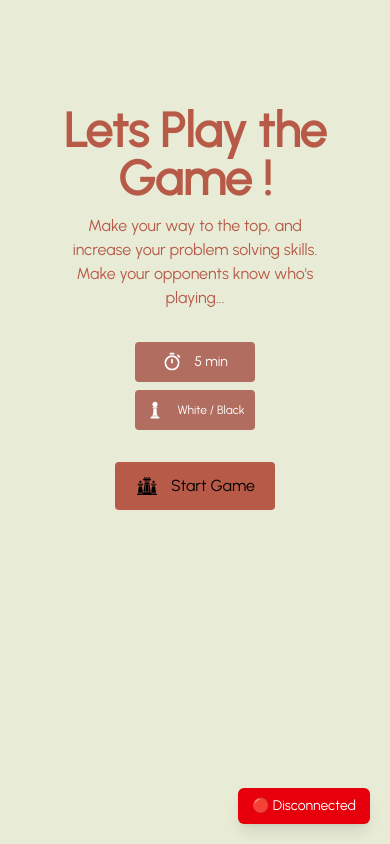
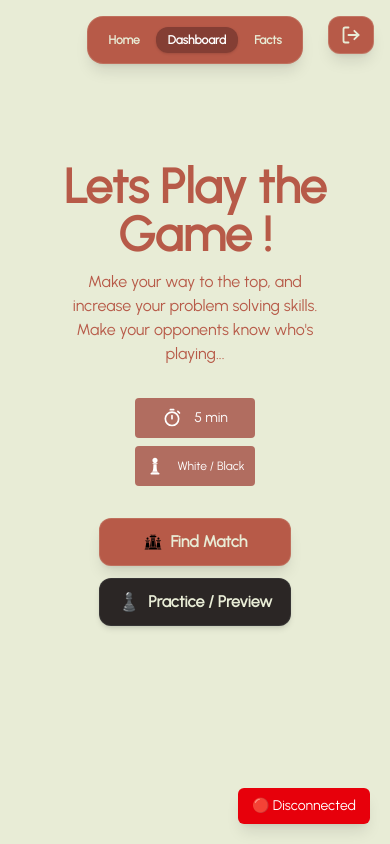
Before and after one commit to Algon31/Chesso, a React (Vite) app in the folder frontend/: page /Dashboard in a window 390 px wide. Built offline with nearby package versions, Linux system fonts and the light colour scheme; no server answers.

Commit message:
feat: 4-service docker stack, redis rate limiting, game logic tests, ui/ux audio & mobile polish, and ghcr ci/cd

```diff
--- a/frontend/src/App.jsx
+++ b/frontend/src/App.jsx
@@ -27,6 +27,8 @@ function AppContent() {
         <Route path="/signin" element={<Signin/>} />
         <Route path="/Dashboard" element={<Dashboard/>} />
         <Route path="/Gamepage/:gameID" element={<GamePage/>}/>
+        <Route path="/preview" element={<GamePage/>}/>
+        <Route path="/practice" element={<GamePage/>}/>
       </Routes>
 
       {/* ✅ Hide in mobile when on GamePage */}
--- a/frontend/src/Components/LogoutButton.jsx
+++ b/frontend/src/Components/LogoutButton.jsx
@@ -1,42 +1,65 @@
 import { toast } from "sonner";
-import { useContext } from "react";
+import { useContext, useState } from "react";
 import { useNavigate } from "react-router-dom";
 import { AuthContext } from "../context/AuthContext";
 import BackEndUrl from "../utilites/config";
 
 export default function LogoutButton() {
-  const { user , setUser } = useContext(AuthContext);
+  const { user, setUser, setUserData } = useContext(AuthContext);
   const navigate = useNavigate();
+  const [isLoggingOut, setIsLoggingOut] = useState(false);
 
   const handleLogout = async () => {
-    toast.success("Logging out...");
-    if(!user || user == null)
-    navigate("/signin");
+    if (isLoggingOut) return;
+    setIsLoggingOut(true);
+    toast.loading("Signing out...", { id: "logout" });
+
     try {
-      const res = await fetch(`${BackEndUrl}/auth/logout`, {
+      await fetch(`${BackEndUrl}/auth/logout`, {
         method: "POST",
         credentials: "include",
       });
-
-      if (!res.ok) throw new Error("Logout failed");
-
+    } catch (err) {
+      console.warn("Logout request notice:", err);
+    } finally {
       setUser(null);
+      if (setUserData) setUserData(null);
       localStorage.removeItem("userId");
-      toast.success("Logged out successfully");
+      localStorage.removeItem("userName");
+      localStorage.removeItem("userPicture");
+      localStorage.removeItem("jwtToken");
+      toast.success("Signed out successfully", { id: "logout" });
+      setIsLoggingOut(false);
       navigate("/signin");
-    } catch (err) {
-      console.error(err);
-      toast.error("Error logging out");
     }
   };
 
   return (
     <button
       onClick={handleLogout}
-      className="fixed top-5 z-50 right-5 bg-[#B75A48] rounded-sm w-12 h-12 cursor-pointer flex items-center justify-center text-white"
+      disabled={isLoggingOut}
+      title="Sign Out"
+      className="fixed top-4 right-4 md:top-5 md:right-6 z-50 bg-[#B75A48] hover:bg-[#843E34] active:scale-95 text-[#E8ECD6] rounded-xl px-3 py-2 md:px-4 md:py-2.5 shadow-lg border border-[#E8ECD6]/20 transition-all duration-200 flex items-center gap-2 font-medium cursor-pointer"
       aria-label="Logout"
     >
-      X
+      {/* Logout SVG Icon */}
+      <svg
+        xmlns="http://www.w3.org/2000/svg"
+        viewBox="0 0 24 24"
+        fill="none"
+        stroke="currentColor"
+        strokeWidth="2.2"
+        strokeLinecap="round"
+        strokeLinejoin="round"
+        className="w-5 h-5 text-[#E8ECD6]"
+      >
+        <path d="M9 21H5a2 2 0 0 1-2-2V5a2 2 0 0 1 2-2h4" />
+        <polyline points="16 17 21 12 16 7" />
+        <line x1="21" y1="12" x2="9" y2="12" />
+      </svg>
+      <span className="hidden sm:inline text-sm font-semibold tracking-wide">
+        Logout
+      </span>
     </button>
   );
 }
--- a/frontend/src/Components/Navbar.jsx
+++ b/frontend/src/Components/Navbar.jsx
@@ -1,38 +1,50 @@
-import { useLocation } from "react-router-dom";
+import { useLocation, Link } from "react-router-dom";
 import React from "react";
 
 export default function Navbar() {
   const location = useLocation();
 
   return (
-    <div className="fixed top-5 left-0 w-full z-50 flex justify-center bg-transparent">
-      <div
-        className="h-14 w-1/2 bg-[#B75A48] shadow-md text-center rounded-2xl flex justify-center overflow-hidden"
+    <div className="fixed top-4 md:top-5 left-0 w-full z-40 flex justify-center pointer-events-none px-4">
+      <nav
+        aria-label="Main Navigation"
+        className="pointer-events-auto h-12 md:h-14 bg-[#B75A48] shadow-lg text-[#E8ECD6] text-center rounded-2xl flex justify-center items-center px-2 md:px-6 border border-[#E8ECD6]/15 backdrop-blur-md"
       >
-        <ol className="flex justify-center items-center w-full">
-          <li
-            className={`px-10 p-2 rounded-2xl ${
-              location.pathname === "/" ? "bg-[#843E34]" : ""
+        <ol className="flex justify-center items-center gap-1 md:gap-3 text-xs md:text-sm font-semibold">
+          <li>
+            <Link
+              to="/"
+              className={`px-3 py-1.5 md:px-6 md:py-2 rounded-xl transition-all ${
+                location.pathname === "/" ? "bg-[#843E34] text-white shadow-sm" : "hover:bg-[#843E34]/50"
               }`}
             >
-            <a href="/">Home</a>
+              Home
+            </Link>
           </li>
-          <li
-            className={`px-10 p-2 rounded-2xl ${
-              location.pathname === "/Dashboard" ? "bg-[#843E34]" : ""
+          <li>
+            <Link
+              to="/Dashboard"
+              className={`px-3 py-1.5 md:px-6 md:py-2 rounded-xl transition-all ${
+                location.pathname === "/Dashboard" ? "bg-[#843E34] text-white shadow-sm" : "hover:bg-[#843E34]/50"
               }`}
             >
-            <a href="/Dashboard">Dashboard</a>
+              Dashboard
+            </Link>
           </li>
-          <li
-            className={`px-10 p-2 rounded-2xl ${
-              location.pathname === "/facts" ? "bg-[#843E34]" : ""
+          <li>
+            <Link
+              to="/Facts"
+              className={`px-3 py-1.5 md:px-6 md:py-2 rounded-xl transition-all ${
+                location.pathname === "/Facts" || location.pathname === "/facts"
+                  ? "bg-[#843E34] text-white shadow-sm"
+                  : "hover:bg-[#843E34]/50"
               }`}
             >
-            <a href="/Facts">Facts</a>
+              Facts
+            </Link>
           </li>
         </ol>
-      </div>
+      </nav>
     </div>
   );
 }
--- a/frontend/src/Pages/Dashboard/Dashboard.jsx
+++ b/frontend/src/Pages/Dashboard/Dashboard.jsx
@@ -51,12 +51,12 @@ export default function Dashboard() {
 
   return (
     <>
-      <div className="w-full h-screen bg-[#E8ECD6] m-0 md:pt-15 relative">
-        <div className="hidden md:block">
-          <Navbar />
-          <LogoutButton />
-        </div>
-        <div className="md:w-full flex justify-center h-full">
+      <div className="w-full h-screen bg-[#E8ECD6] m-0 md:pt-15 relative overflow-hidden">
+        {/* Navigation & Logout Controls (Accessible on Mobile and Desktop) */}
+        <Navbar />
+        <LogoutButton />
+
+        <div className="md:w-full flex justify-center h-full pt-16 md:pt-0">
           <div className="w-1/2  h-150 hidden md:flex justify-center items-center">
             {/*image chess*/}
             <img
@@ -143,18 +143,26 @@ function Button({ user }) {
     }
   };
   return (
-    <>
-      <div
-        className="bg-[#B75A48] w-40 md:w-70 h-12 md:h-18 rounded-sm md:rounded-xl  text-center md:mt-5 flex justify-center items-center content-center text cursor-pointer"
+    <div className="flex flex-col sm:flex-row items-center gap-3 md:mt-5">
+      <button
+        className="bg-[#B75A48] hover:bg-[#843E34] active:scale-95 transition-all text-[#E8ECD6] w-48 md:w-56 h-12 md:h-14 rounded-xl font-bold shadow-lg flex justify-center items-center cursor-pointer border border-[#E8ECD6]/15"
         onClick={HandleStart}
       >
         <img
           src="/assets/Svgs/game-start.svg"
           alt="start"
-          className="w-6 md:w-10 md:h-10 mr-3 text-[#E8ECD6]"
+          className="w-5 h-5 md:w-6 md:h-6 mr-2 text-[#E8ECD6]"
         />
-        Start Game
-      </div>
-    </>
+        Find Match
+      </button>
+
+      <button
+        className="bg-[#2B2625] hover:bg-[#3D3534] active:scale-95 transition-all text-[#E8ECD6] w-48 md:w-56 h-12 md:h-14 rounded-xl font-semibold shadow-md flex justify-center items-center cursor-pointer border border-neutral-700/60"
+        onClick={() => navigate("/preview")}
+      >
+        <span className="mr-2 text-lg">♟️</span>
+        Practice / Preview
+      </button>
+    </div>
   );
 }
--- a/frontend/src/Pages/Game/GamePage.jsx
+++ b/frontend/src/Pages/Game/GamePage.jsx
@@ -10,19 +10,29 @@ import PlayerDiv from "../../Components/PlayerDiv";
 import sounds from "../../utilites/soundEffects";
 
 export default function GamePage() {
-  const { gameID } = useParams();
+  const { gameID = "preview" } = useParams();
   const { user, setUser } = useContext(AuthContext);
   const userSaved = localStorage.getItem("userId");
   const navigate = useNavigate();
   const location = useLocation();
 
+  const isDemoMode =
+    gameID === "preview" ||
+    gameID === "demo" ||
+    gameID === "practice" ||
+    gameID === "test" ||
+    location.pathname === "/preview" ||
+    location.pathname === "/practice";
+
   const gameData = location.state?.gameData;
 
-  const [fen, setFen] = useState(gameData?.board || "rnbqkbnr/pppppppp/8/8/8/8/PPPPPPPP/RNBQKBNR w KQkq - 0 1");
+  const [fen, setFen] = useState(
+    gameData?.board || "rnbqkbnr/pppppppp/8/8/8/8/PPPPPPPP/RNBQKBNR w KQkq - 0 1"
+  );
   const [currentTurn, setCurrentTurn] = useState("white");
   const [myColor, setMyColor] = useState(gameData?.color || "white");
-  const [player1, setPlayer1] = useState(gameData?.player1 || null);
-  const [player2, setPlayer2] = useState(gameData?.player2 || null);
+  const [player1, setPlayer1] = useState(gameData?.player1 || (isDemoMode ? "demo_user" : null));
+  const [player2, setPlayer2] = useState(gameData?.player2 || (isDemoMode ? "demo_bot" : null));
   const [myTime, setMyTime] = useState(300000);
   const [opponentTime, setOpponentTime] = useState(300000);
   const [moveFrom, setMoveFrom] = useState(null);
@@ -31,9 +41,17 @@ export default function GamePage() {
   const [inCheckSquare, setInCheckSquare] = useState(null);
 
   const chessRef = useRef(new Chess());
-  const currentUser = user || userSaved;
+  const currentUser = user || userSaved || (isDemoMode ? "demo_user" : null);
 
+  // Initialize socket or preview mode
   useEffect(() => {
+    if (isDemoMode) {
+      toast.info("🎯 Preview / Practice Mode: You can move pieces freely to test UI/UX & sounds!", {
+        duration: 4000,
+      });
+      return;
+    }
+
     if (userSaved) {
       setUser(userSaved);
     } else {
@@ -63,13 +81,13 @@ export default function GamePage() {
     return () => {
       Socket.off("recoverGameState");
     };
-  }, [user, gameID, navigate, setUser, userSaved]);
+  }, [user, gameID, isDemoMode, navigate, setUser, userSaved]);
 
+  // Sync chess state with FEN & locate King in check
   useEffect(() => {
     try {
       chessRef.current.load(fen);
 
-      // Locate king square if in check
       if (chessRef.current.inCheck()) {
         const turn = chessRef.current.turn();
         const board = chessRef.current.board();
@@ -92,7 +110,10 @@ export default function GamePage() {
     }
   }, [fen]);
 
+  // Socket event listeners for multiplayer
   useEffect(() => {
+    if (isDemoMode) return;
+
     const HandleTimerUpdate = (Ttimer) => {
       if (currentUser === player1) {
         setMyTime(Ttimer.timer.player1);
@@ -152,19 +173,20 @@ export default function GamePage() {
       Socket.off("gameOver", HandleGameOver);
       Socket.off("invalidMove");
     };
-  }, [currentUser, player1, navigate]);
+  }, [currentUser, player1, navigate, isDemoMode]);
 
-  const isMyturn = chessRef.current.turn() === (myColor ? myColor[0] : "w");
+  const isMyturn = isDemoMode || chessRef.current.turn() === (myColor ? myColor[0] : "w");
 
-  // Prevent dragging opponent pieces or moving out of turn
+  // Prevent dragging opponent pieces in live match
   const isDraggablePiece = ({ piece }) => {
+    if (isDemoMode) return true; // In preview/demo, allow moving any piece
     if (!isMyturn) return false;
-    const pieceColor = piece[0]; // 'w' or 'b'
+    const pieceColor = piece[0];
     const expectedColor = myColor === "white" ? "w" : "b";
     return pieceColor === expectedColor;
   };
 
-  // Get legal move highlights when square is clicked or dragged
+  // Get legal moves when clicking/dragging
   const getMoveOptions = (square) => {
     const moves = chessRef.current.moves({
       square,
@@ -181,9 +203,6 @@ export default function GamePage() {
   };
 
   const onSquareClick = (square) => {
-    if (!isMyturn) return;
-
-    // If already selected a piece, attempt to move
     if (moveFrom) {
       const moves = chessRef.current.moves({
         square: moveFrom,
@@ -192,7 +211,6 @@ export default function GamePage() {
       const foundMove = moves.find((m) => m.from === moveFrom && m.to === square);
 
       if (!foundMove) {
-        // Clicked another friendly piece
         const hasOptions = getMoveOptions(square);
         if (hasOptions) {
           setMoveFrom(square);
@@ -203,7 +221,6 @@ export default function GamePage() {
         return;
       }
 
-      // Execute move
       ChessMoved(moveFrom, square);
       setMoveFrom(null);
       setPossibleMoves([]);
@@ -216,17 +233,10 @@ export default function GamePage() {
     }
   };
 
-  // Execute piece drop and validate legality
+  // Move validation and execution
   const ChessMoved = (source, target) => {
-    if (!isMyturn) {
-      sounds.playIllegalMove();
-      toast.warning("Wait for your opponent's turn!");
-      return false;
-    }
-
     const chess = chessRef.current;
     try {
-      // Check if this is a pawn promotion move
       const piece = chess.get(source);
       const isPromotion =
         piece &&
@@ -245,6 +255,7 @@ export default function GamePage() {
         setLastMove({ from: source, to: target });
         setMoveFrom(null);
         setPossibleMoves([]);
+        setCurrentTurn(chess.turn() === "w" ? "white" : "black");
 
         if (move.captured) {
           sounds.playCapture();
@@ -252,11 +263,18 @@ export default function GamePage() {
           sounds.playMove();
         }
 
-        if (chess.inCheck()) {
+        if (chess.isCheckmate()) {
+          sounds.playGameOver();
+          toast.success("Checkmate!");
+        } else if (chess.inCheck()) {
           sounds.playCheck();
-          if (!chess.isCheckmate()) toast.warning("Check!");
+          toast.warning("Check!");
+        } else if (chess.isDraw()) {
+          sounds.playGameOver();
+          toast.info("Draw game!");
         }
 
+        if (!isDemoMode) {
           Socket.emit("makeMove", {
             gameID,
             from: source,
@@ -264,6 +282,7 @@ export default function GamePage() {
             playerID: currentUser,
             promotion: isPromotion ? "q" : undefined,
           });
+        }
         return true;
       } else {
         sounds.playIllegalMove();
@@ -277,30 +296,36 @@ export default function GamePage() {
     }
   };
 
-  // Custom square styles for highlights, check indicators, and legal move dots
+  // Reset board in demo mode
+  const resetDemoBoard = () => {
+    chessRef.current.reset();
+    setFen(chessRef.current.fen());
+    setLastMove(null);
+    setMoveFrom(null);
+    setPossibleMoves([]);
+    setCurrentTurn("white");
+    toast.info("Board reset to initial position.");
+  };
+
   const customSquareStyles = useMemo(() => {
     const styles = {};
 
-    // Legal moves dots
     possibleMoves.forEach((sq) => {
       styles[sq] = {
-        background: "radial-gradient(circle, rgba(0,0,0,.2) 25%, transparent 25%)",
+        background: "radial-gradient(circle, rgba(0,0,0,.25) 25%, transparent 25%)",
         borderRadius: "50%",
       };
     });
 
-    // Last move highlight
     if (lastMove) {
       styles[lastMove.from] = { backgroundColor: "rgba(255, 255, 0, 0.4)" };
       styles[lastMove.to] = { backgroundColor: "rgba(255, 255, 0, 0.4)" };
     }
 
-    // Selected piece highlight
     if (moveFrom) {
       styles[moveFrom] = { backgroundColor: "rgba(100, 200, 255, 0.5)" };
     }
 
-    // King in check red highlight
     if (inCheckSquare) {
       styles[inCheckSquare] = {
         backgroundColor: "rgba(255, 0, 0, 0.6)",
@@ -321,7 +346,12 @@ export default function GamePage() {
         <div className="w-full md:w-3/5 bg-[#2B2625] h-screen flex flex-col justify-center items-center relative p-4">
           {/* Turn Banner */}
           <div className="mb-3 px-4 py-1.5 rounded-full text-xs font-semibold uppercase tracking-wider backdrop-blur-md transition-all shadow-md">
-            {isMyturn ? (
+            {isDemoMode ? (
+              <span className="text-emerald-400 flex items-center gap-2">
+                <span className="w-2.5 h-2.5 rounded-full bg-emerald-400 animate-pulse"></span>
+                Practice Mode ({currentTurn}'s move)
+              </span>
+            ) : isMyturn ? (
               <span className="text-emerald-400 flex items-center gap-2">
                 <span className="w-2.5 h-2.5 rounded-full bg-emerald-400 animate-ping"></span>
                 Your Turn ({myColor})
@@ -335,17 +365,18 @@ export default function GamePage() {
           </div>
 
           {/* Opponent div on Mobile */}
-          <div className="block md:hidden w-full max-w-xs mb-2">
+          <div className="block md:hidden w-full max-w-[420px] mb-2">
             <PlayerDiv
               user={oppid}
               color={oppColor}
               timer={opponentTime}
               turn={currentTurn}
+              isMe={false}
             />
           </div>
 
           {/* Chessboard container */}
-          <div className="w-full max-w-[420px] md:max-w-[560px] aspect-square shadow-2xl rounded-lg overflow-hidden border-4 border-[#3D3534]">
+          <div className="w-full max-w-[420px] md:max-w-[560px] aspect-square shadow-2xl rounded-xl overflow-hidden border-4 border-[#3D3534]">
             <Chessboard
               position={fen}
               boardOrientation={myColor === "white" ? "white" : "black"}
@@ -359,33 +390,93 @@ export default function GamePage() {
           </div>
 
           {/* Current player div on Mobile */}
-          <div className="block md:hidden w-full max-w-xs mt-2">
+          <div className="block md:hidden w-full max-w-[420px] mt-2">
             <PlayerDiv
               user={currentUser}
               color={myColor}
               timer={myTime}
               turn={currentTurn}
+              isMe={true}
             />
           </div>
         </div>
 
         {/* Sidebar / Desktop Player Info */}
-        <div className="hidden md:flex md:w-2/5 bg-[#1F1B1A] h-screen flex-col justify-between p-8 border-l border-neutral-800">
-          <div className="bg-[#2B2625] rounded-xl p-4 shadow-lg">
+        <div className="hidden md:flex md:w-2/5 bg-[#1A1615] h-screen flex-col justify-between p-8 border-l border-neutral-800/80">
+          {/* Top: Opponent Card */}
+          <div>
+            <div className="text-xs uppercase tracking-wider text-neutral-400 font-semibold mb-2">
+              Opponent
+            </div>
             <PlayerDiv
               user={oppid}
               color={oppColor}
               timer={opponentTime}
               turn={currentTurn}
+              isMe={false}
             />
           </div>
 
-          <div className="bg-[#2B2625] rounded-xl p-4 shadow-lg">
+          {/* Center: Game Info Panel & Demo Controls */}
+          <div className="my-auto bg-[#241F1E] border border-neutral-800/60 rounded-xl p-5 shadow-inner flex flex-col gap-3">
+            <div className="flex items-center justify-between text-xs text-neutral-400 border-b border-neutral-800 pb-2">
+              <span className="font-semibold uppercase tracking-wider">Match Status</span>
+              <span className="text-emerald-400 font-medium">
+                {isDemoMode ? "Practice / Preview" : "Live Match"}
+              </span>
+            </div>
+            <div className="flex items-center justify-between">
+              <span className="text-sm text-neutral-300">Board Orientation</span>
+              <button
+                onClick={() => setMyColor((c) => (c === "white" ? "black" : "white"))}
+                className="flex items-center gap-1.5 text-sm font-semibold text-white capitalize bg-neutral-800 hover:bg-neutral-700 px-3 py-1 rounded-lg transition-all cursor-pointer"
+                title="Click to flip board"
+              >
+                <span
+                  className="w-3 h-3 rounded-full border border-neutral-500"
+                  style={{ backgroundColor: myColor === "white" ? "#FFFFFF" : "#1A1A1A" }}
+                />
+                {myColor} (Flip 🔄)
+              </button>
+            </div>
+            <div className="flex items-center justify-between">
+              <span className="text-sm text-neutral-300">Turn Indicator</span>
+              <span
+                className={`text-sm font-bold capitalize ${
+                  isMyturn ? "text-emerald-400" : "text-amber-400"
+                }`}
+              >
+                {isDemoMode
+                  ? `${currentTurn}'s Turn`
+                  : isMyturn
+                  ? "Your Move"
+                  : "Opponent's Move"}
+              </span>
+            </div>
+
+            {isDemoMode && (
+              <div className="pt-2 border-t border-neutral-800 flex gap-2">
+                <button
+                  onClick={resetDemoBoard}
+                  className="w-full py-2 bg-[#B75A48] hover:bg-[#843E34] text-[#E8ECD6] font-semibold text-xs uppercase tracking-wider rounded-lg transition-all cursor-pointer shadow-md"
+                >
+                  🔄 Reset Board Position
+                </button>
+              </div>
+            )}
+          </div>
+
+          {/* Bottom: Current Player Card */}
+          <div>
+            <div className="text-xs uppercase tracking-wider text-neutral-400 font-semibold mb-2">
+              You
+            </div>
             <PlayerDiv
               user={currentUser}
               color={myColor}
               timer={myTime}
               turn={currentTurn}
+              isMe={true}
             />
           </div>
         </div>
```
Also changed, not shown: frontend/src/Components/PlayerDiv.jsx (+108 -33 lines), frontend/src/Pages/Dashboard/HomePage.jsx (+2 -5 lines), 1 other file (tests, documents, lock files or other folders). Lines whose indentation alone changed are shown as unchanged.
